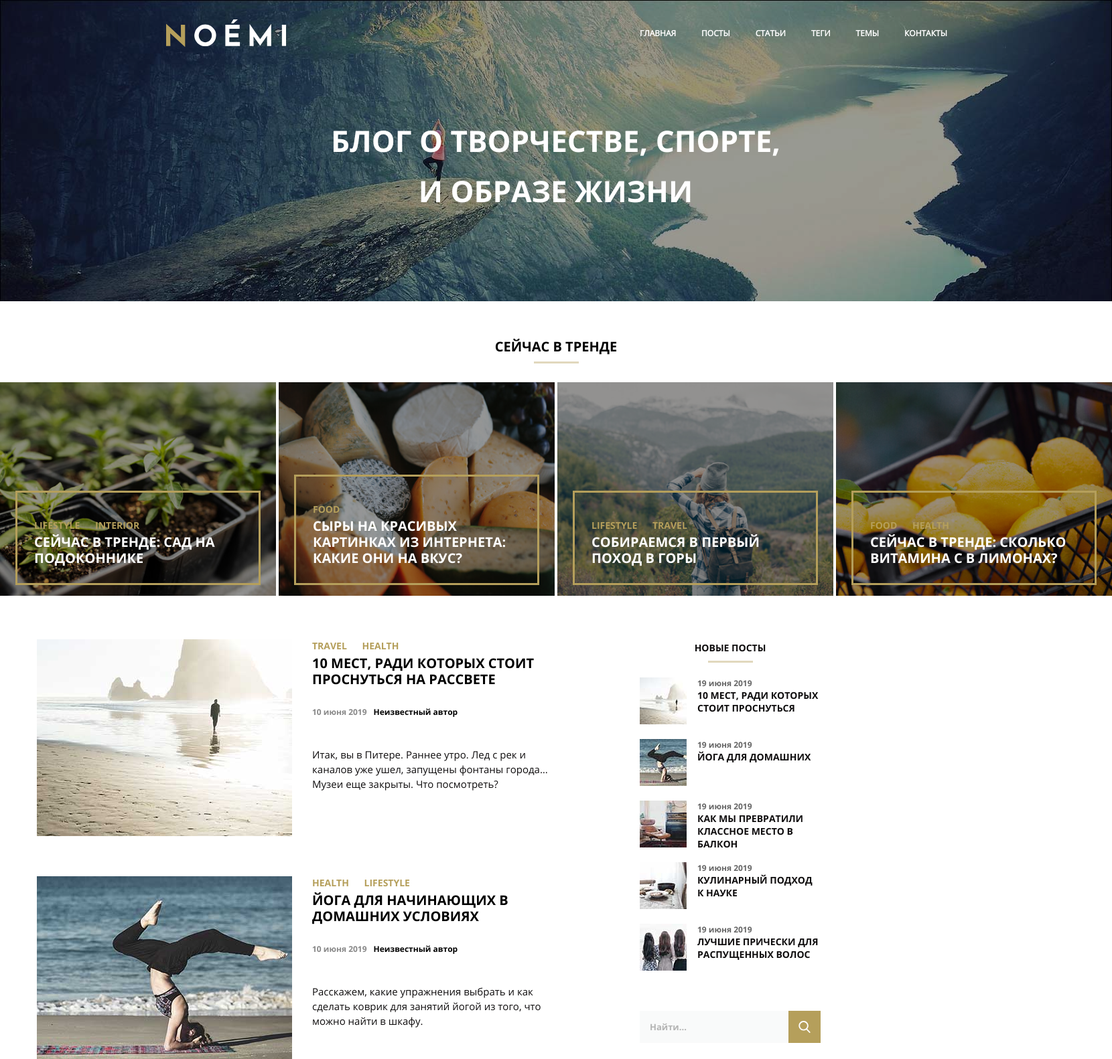
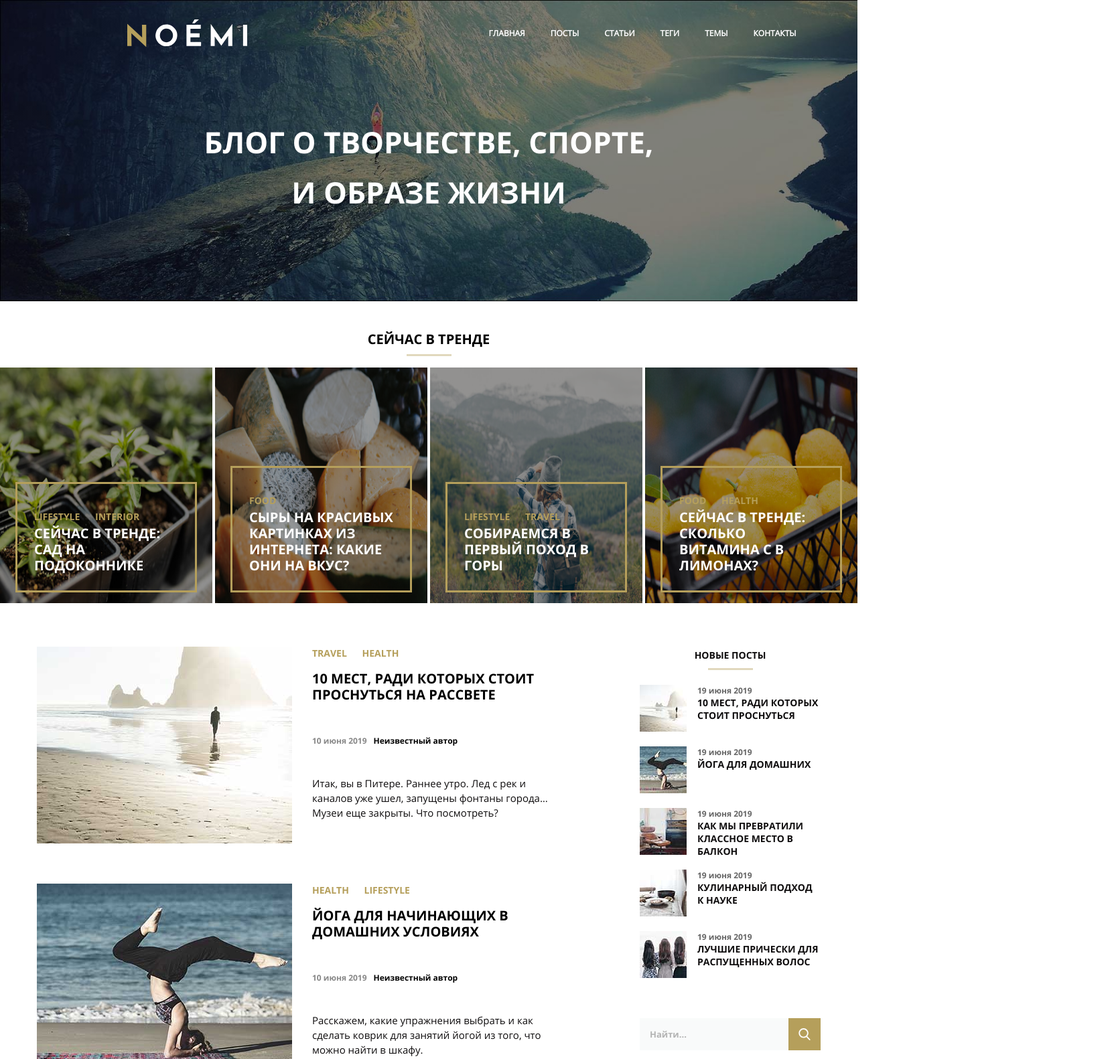
Before and after one commit to BudTon/course_paper_HTML_CSS, a plain HTML site: page index.html in a window 1280 px wide. Shown: the top 1582 px of the page at 67% size, 1660 px wide, since content can reach past the window. Drawn offline with Linux system fonts and the light colour scheme.

Commit message:
work on bugs v1.0

```diff
--- a/css/style.css
+++ b/css/style.css
@@ -30,10 +30,13 @@ h3 {
     word-spacing: 19px;
 }
 
+.link {
+    text-decoration: none;
+}
+
 body {
     display: flex;
     flex-direction: column;
-    position: relative;
     left: 0;
     right: 0;
     top: 0;
@@ -41,35 +44,33 @@ body {
  }
 
 header {
-    width: 1660px;
-    height: 450px;
-    background-color: #000000;
     display: flex;
-    margin: auto;
+    width: 100%;
+    min-height: 450px;
 }
 
-
 .banner {
-    opacity: 0.600;
+    display: flex;
     width: 100%;
-    background-image: url("../images/banner-bg.jpg");
+    min-height: 450px;
+    background: linear-gradient(
+        rgba(0, 0, 0, 0.5),
+        rgba(0, 0, 0, 0.5)),
+        url("../images/banner-bg.jpg");
     background-repeat: no-repeat;
     background-size: cover;
-    text-align: center;
-    z-index: 0;
  }
 
 .menu {
     width: 459px;
     height: 12px;
-    margin: 41px 253px 395px 955px;
+    margin: 41px auto 395px 57%;
     position: absolute;
     font-size: 12px;
     text-transform: uppercase;
     font-weight: 700;
     font-family: "Open Sans regal";
     text-align: center;
-    z-index: 1;
 }
 
 .menu-list {
@@ -78,13 +79,13 @@ header {
     padding-left: 0;
     margin-top: 0;
     margin-bottom: 0;
-   justify-content: space-between;
+    justify-content: space-between;
     align-items: center;
 }
 
 .menu-link {
     text-decoration: none;
-    color: #ffffff;
+    color: rgb(255, 255, 255);
 }
 
 .menu-link:hover {
@@ -95,32 +96,31 @@ header {
     width: 179px;
     height: 41px;
     position: absolute;
-    margin: 29px 1233px 145px 248px;
-    z-index: 1;
+    margin: 29px auto 145px 14.85%;
 }
 
 .intro {
+    display: flex;
     width: 679px;
-    height: 110px;
-    position: absolute;
-    margin: 173px 490px 145px 490px;
+    min-height: 110px;
+    margin-top: 175px;
+    margin-left: auto;
+    margin-right: auto;
     line-height: 75px;
     font-size: 44px;
     text-transform: uppercase;
-    color: #ffffff;
+    color: rgb(255, 255, 255, 1);
     font-weight: 700;
     font-family: "Open Sans";
     text-align: center;
-    z-index: 1;
 }
 
 .trends {
     display: flex;
     flex-direction: column;
     margin: auto;
-
-    width: 1660px;
-    height: 440px;
+    width: 100%;
+    min-height: 440px;
     justify-items: center;
     margin-bottom: 0;
 }
@@ -159,11 +159,12 @@ header {
     display: flex;
     position: relative;
     width: 414px;
-    height: 319px;
+    min-height: 320px;
     background-color: #000;
     flex-direction: column;
     z-index: 0;
     justify-content: end;
+    padding: 16px 23px;
 }
 
 .trend-list-item:nth-child(n+2) {
@@ -173,17 +174,20 @@ header {
 .img-trend {
     width: 100%;
     height: 100%;
+    object-fit: fill;
+    flex-shrink: 0;
     background-size: cover;
     text-align: center;
     position: absolute;
+    margin: -16px -23px;
     z-index: -1;
     opacity: 0.6;
 }
 
 .border-box-trend {
-    margin: 0 23px 16px 23px;
     border: 3px solid #b59f5b;
     padding: 25px;
+    z-index: 1;
 }
 
 .h3-trend:hover {
@@ -255,9 +259,17 @@ header {
 }
 
 .h2-trend {
-    margin-top: 5px;
-    margin-bottom: 0;
+    font-size: 20px;
+    text-transform: uppercase;
+    color: #000000;
+    font-weight: 700;
+    font-family: "Open Sans";
+    margin-left: auto;
+    margin-right: auto;
+    margin-top: 17px;
+    margin-bottom: 20px;
     line-height: 24px;
+    text-decoration: none;
 }
 
 .h2-trend:hover {
@@ -358,6 +370,10 @@ header {
     padding: 0;
 }
 
+.title-new-post-aside-list-item:hover {
+    color: #b59f5b;
+}
+
 .search-form {
     margin-top: 60px;
     padding: 0;
@@ -379,6 +395,12 @@ header {
     font-weight: 400;
     font-family: "Open Sans";
     padding-left: 15px;
+}
+
+.input-field-search:focus {
+    background-color: #f4f7f6;
+    outline: none;
+    border: 1px solid #b59f5b;
 }
 
 .button-search {
@@ -411,6 +433,7 @@ header {
     font-family: "Open Sans";
     background-color: #f4f7f6;
     border: none;
+    padding-left: 15px;
 }
 
 .input-field-subscribe:focus {
@@ -522,15 +545,15 @@ header {
 
 .shop {
     width: 1170px;
-    height: 560px;
+    min-height: 560px;
     margin: 42px auto 0 auto;
     display: flex;
     flex-direction: column;
-    align-items: center;
 }
 
-.title-shops {
+.title-shop {
     margin-bottom: 10px;
+    margin-left: 0;
 }
 
 .shop-list {
@@ -538,14 +561,14 @@ header {
     width: 100%;
     margin-top: 30px;
     justify-content: space-between;
-    align-items: center;
+    align-items: start;
     align-content: center;
 }
 
 .shop-list-item {
     display: flex;
     width: 350px;
-    height: 435px;
+    min-height: 435px;
     justify-content: center;
 }
 
@@ -558,7 +581,7 @@ header {
     display: flex;
     position: relative;
     flex-direction: column;
-    padding: 7% 25px 0 25px;
+    padding: 7% 25px 25px 25px;
     margin-top: 50%;
     border: 3px solid #b59f5b;
 }
--- a/index.html
+++ b/index.html
@@ -1,5 +1,5 @@
 <!DOCTYPE html>
-<html lang="en">
+<html lang="ru">
 <head>
     <meta charset="UTF-8">
     <meta name="viewport" content="width=device-width, initial-scale=1.0">
@@ -8,6 +8,7 @@
 </head>
 <body>
     <header>
+        <div class="banner">
         <nav class="menu" >
             <ul class="menu-list">
                 <li class="menu-list-item">
@@ -33,8 +34,8 @@
         <picture class="logo">
             <img src="svg/noemi-logo.svg" alt="logo">
         </picture>
-        <h1 class="intro">Блог о творчестве, спорте, и образе жизни</h1>
-        <div class="banner"></div>
+        <h1 class="intro" >Блог о творчестве, спорте, и образе жизни</h1>
+        </div>
     </header>
     <main>
         <div class="trends">
@@ -46,29 +47,45 @@
                 <article class="trend-list-item">
                     <img class="img-trend" src="images/trend1.jpg" alt="Сад  на подоконнике">
                     <div class="border-box-trend">
+                        <a href="#" class="link">
                         <h3 class="h3-trend">Lifestyle INTERIOR</h3>
-                        <p href="#" class="title-trend">Сейчас в тренде: сад  на подоконнике</p>
+                        </a>
+                        <a href="#" class="link">
+                        <p class="title-trend">Сейчас в тренде: сад  на подоконнике</p>
+                        </a>
                     </div>
                 </article>
                 <article class="trend-list-item">
-                    <img class="img-trend" src="images\trend2.jpg" alt="Сыры на красивых картинках">
+                    <img class="img-trend" src="images/trend2.jpg" alt="Сыры на красивых картинках">
                     <div class="border-box-trend">
+                        <a href="#" class="link">
                         <h3 class="h3-trend">Food</h3>
+                        </a>
+                        <a href="#" class="link">
                         <p class="title-trend">сыры на красивых картинках из интернета: какие они на вкус?</p>
+                        </a>
                     </div>
                 </article>
                 <article class="trend-list-item">
-                    <img class="img-trend" src="images\trend3.jpg" alt="Горы">
+                    <img class="img-trend" src="images/trend3.jpg" alt="Горы">
                     <div class="border-box-trend">
+                        <a href="#" class="link">
                         <h3 class="h3-trend">Lifestyle TRAVEL</h3>
+                        </a>
+                        <a href="#" class="link">
                         <p class="title-trend">СОБИРАЕМСЯ В ПЕРВЫЙ ПОХОД В ГОРЫ</p>
+                        </a>
                     </div>
                 </article>
                 <article class="trend-list-item">
-                    <img class="img-trend" src="images\trend4.jpg" alt="Лимоны">
+                    <img class="img-trend" src="images/trend4.jpg" alt="Лимоны">
                     <div class="border-box-trend">
+                        <a href="#" class="link">
                         <h3 class="h3-trend">food health</h3>
+                        </a>
+                        <a href="#" class="link">
                         <p class="title-trend">Сейчас в тренде: CКОЛЬКО ВИТАМИНА c В ЛИМОНАХ?</p>
+                        </a>
                     </div>
                 </article>
             </section>
@@ -76,10 +93,14 @@
         <div class="post">
             <section class="post-list">
                 <article class="post-list-item">
-                    <img class="img-post" src="images\last-post1.jpg" alt="Рассвет">
+                    <img class="img-post" src="images/last-post1.jpg" alt="Рассвет">
                     <div class="frame-post">
+                        <a href="#" class="link">
                             <h3 class="title-post-list-item">Travel Health</h3>
+                        </a>
+                        <a href="#" class="link">
                             <h2 class="h2-trend">10 мест, ради которых стоит проснуться на рассвете</h2>
+                        </a>
                         <div class="date-author">
                             <p class="date">10 июня 2019</p>
                             <p class="author">Неизвестный автор</p>
@@ -93,8 +114,12 @@
                 <article class="post-list-item">
                     <img class="img-post" src="images/last-post2.jpg" alt="Йога-море">
                     <div class="frame-post">
+                        <a href="#" class="link">
                             <h3 class="title-post-list-item">health lifestyle</h3>
+                        </a>
+                        <a href="#" class="link">
                             <h2 class="h2-trend">Йога для начинающих в домашних условиях</h2>
+                        </a>
                         <div class="date-author">
                             <p class="date">10 июня 2019</p>
                             <p class="author">Неизвестный автор</p>
@@ -108,8 +133,12 @@
                 <article class="post-list-item">
                     <img class="img-post" src="images/last-post3.jpg" alt="Музыкальный фестиваль">
                     <div class="frame-post">
+                        <a href="#" class="link">
                             <h3 class="title-post-list-item">music</h3>
+                        </a>
+                        <a href="#" class="link">
                             <h2 class="h2-trend">Лучшие музыкальные фестивали этого лета</h2>
+                        </a>
                         <div class="date-author">
                             <p class="date">10 июня 2019</p>
                             <p class="author">Неизвестный автор</p>
@@ -123,8 +152,12 @@
                 <article class="post-list-item">
                     <img class="img-post" src="images/last-post4.jpg" alt="Кулинария">
                     <div class="frame-post">
+                        <a href="#" class="link">
                             <h3 class="title-post-list-item">LYFESTYLE FOOD</h3>
+                        </a>
+                        <a href="#" class="link">
                             <h2 class="h2-trend">Наукоёмкий подход к кулинарии</h2>
+                        </a>
                         <div class="date-author">
                             <p class="date">10 июня 2019</p>
                             <p class="author">Неизвестный автор</p>
@@ -138,8 +171,12 @@
                 <article class="post-list-item">
                     <img class="img-post" src="images/last-post5.jpg" alt="Модная подушка">
                     <div class="frame-post">
+                        <a href="#" class="link">
                             <h3 class="title-post-list-item">Lifestyle INTERIOR art</h3>
+                        </a>
+                        <a href="#" class="link">
                             <h2 class="h2-trend">делаем модные принты на подушках для интерьера</h2>
+                        </a>
                         <div class="date-author">
                             <p class="date">10 июня 2019</p>
                             <p class="author">Неизвестный автор</p>
@@ -160,35 +197,45 @@
                         <img class="img-new-post-aside" src="images/new-post1.jpg" alt="Рассвет">
                         <div class="frame-new-post-aside">
                             <p class="date-new-post-item">19 июня 2019</p>
+                            <a href="#" class="link">
                                 <h3 class="title-new-post-aside-list-item">10 мест, ради которых стоит проснуться</h3>
+                            </a>
                         </div>
                     </article>
                     <article class="new-post-aside-list-item">
                         <img class="img-new-post-aside" src="images/new-post2.jpg" alt="Йога-море">
                         <div class="frame-new-post-aside">
                             <p class="date-new-post-item">19 июня 2019</p>
+                            <a href="#" class="link">
                                 <h3 class="title-new-post-aside-list-item">Йога для домашних</h3>
+                            </a>
                         </div>
                     </article>
                     <article class="new-post-aside-list-item">
                         <img class="img-new-post-aside" src="images/new-post3.jpg" alt="Дизайн">
                         <div class="frame-new-post-aside">
                             <p class="date-new-post-item">19 июня 2019</p>
+                            <a href="#" class="link">
                                 <h3 class="title-new-post-aside-list-item">как мы превратили классное место в балкон</h3>
+                            </a>
                         </div>
                     </article>
                     <article class="new-post-aside-list-item">
                         <img class="img-new-post-aside" src="images/new-post4.jpg" alt="Кулинария">
                         <div class="frame-new-post-aside">
                             <p class="date-new-post-item">19 июня 2019</p>
+                            <a href="#" class="link">
                                 <h3 class="title-new-post-aside-list-item">Кулинарный подход к науке</h3>
+                            </a>
                         </div>
                     </article>
                     <article class="new-post-aside-list-item">
                         <img class="img-new-post-aside" src="images/new-post5.jpg" alt="Прически">
                         <div class="frame-new-post-aside">
                             <p class="date-new-post-item">19 июня 2019</p>
+                            <a href="#" class="link">
                                 <h3 class="title-new-post-aside-list-item">лучшие прически для распущенных волос</h3>
+                            </a>
                         </div>
                     </article>
                 </section>
@@ -203,7 +250,6 @@
                     <div class="img-line"></div>
                     <input type="email" class="input-field-subscribe" placeholder="Ваш email-адрес">
                     <button class="button-subscribe">Подписаться</button>
-
                 </form>
                 <section class="tags">
                     <h3 class="title-aside">Теги</h3>
@@ -235,7 +281,6 @@
                                 <a href="#" class="tag-menu-link">HEALTH</a>
                             </li>
                         </ul>
-
                     </article>
                 </section>
                 <section class="categories">
@@ -273,13 +318,13 @@
             </aside>
         </div>
         <div class="shop">
-            <h2 class="title-shops">Наши изделия</h3>
+            <h2 class="title-shops">Наши изделия</h2>
             <div class="img-line"></div>
             <section class="shop-list">
                 <article class="shop-list-item">
                     <img class="img-shop" src="images/shop-item-desk1.jpg" alt="Модная подушка">
                     <div class="border-box-shop">
-                        <h2 class="title-shop">Подушки на диван</h3>
+                        <h2 class="title-shop">Подушки на диван</h2>
                         <p class="text-shop">
                             Набор из двух подушек с модными принтами. Видео о создании
                             <a href="#" class="shop-info-link">здесь</a>.
@@ -303,7 +348,7 @@
                 <article class="shop-list-item">
                     <img class="img-shop" src="images/shop-item-desk2.jpg" alt="Кукла «Зайчик»">
                     <div class="border-box-shop">
-                        <h2 class="title-shop">Кукла «Зайчик»</h3>
+                        <h2 class="title-shop">Кукла «Зайчик»</h2>
                         <p class="text-shop">
                             Интерьерная рукодельная кукла «Зайчик», созданию которой посвящена
                             <a href="#" class="shop-info-link">весенняя серия постов</a> в блоге и несколько подкастов.
@@ -319,14 +364,13 @@
                                 </div>
                             </article>
                             <button class="in-shop">В магазин</button>
-
                         </section>
                     </div>
                 </article>
                 <article class="shop-list-item">
                     <img class="img-shop" src="images/shop-item-desk3.jpg" alt="Шестиугольная рамка">
                     <div class="border-box-shop">
-                        <h2 class="title-shop">Шестиугольная рамка</h3>
+                        <h2 class="title-shop">Шестиугольная рамка</h2>
                         <p class="text-shop">
                             Необычная рамка для украшения дома из видео
                             <a href="#" class="shop-info-link">«Как сделать рамку из подручных средств за 30 минут»</a>
@@ -344,7 +388,6 @@
                                 </div>
                             </article>
                             <button class="in-shop">В магазин</button>
-
                         </section>
                     </div>
                 </article>
@@ -378,5 +421,4 @@
         </section>
     </footer>
 </body>
-
 </html>
```
Lines whose indentation alone changed are shown as unchanged.
